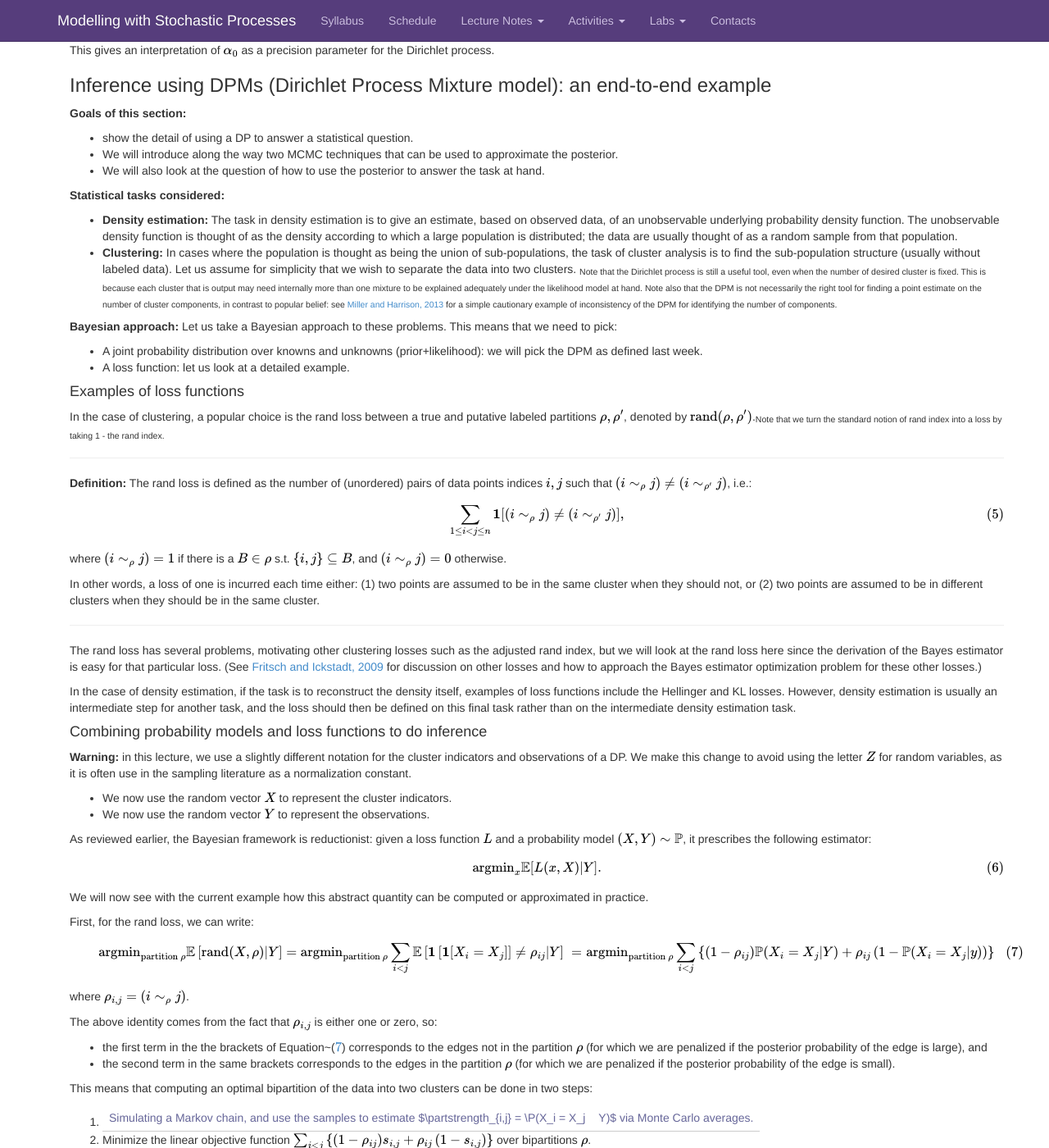
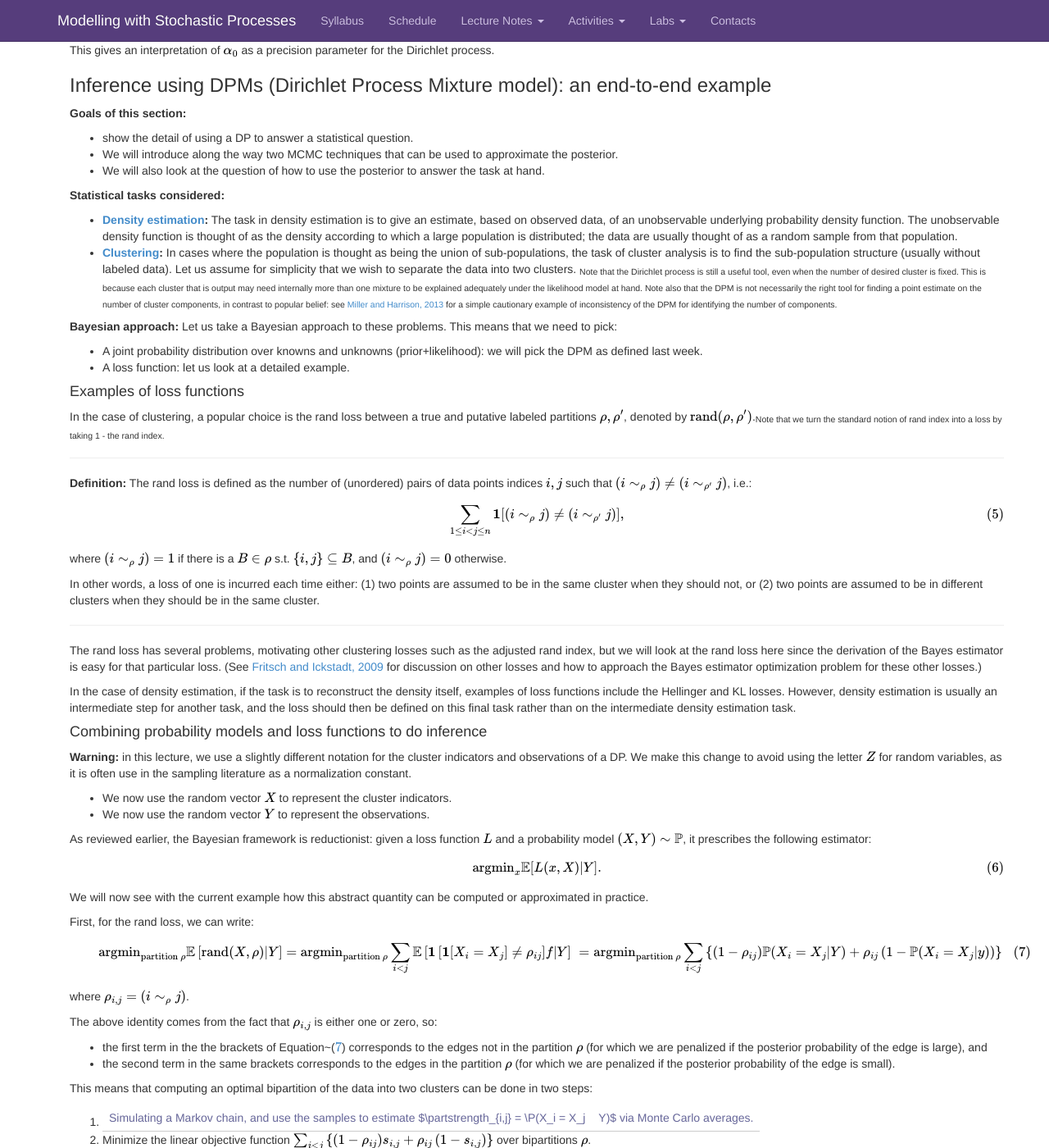
Before and after one commit to snowdj/stochastic_process_notes, a Jekyll site: the page built from _posts/2014-01-19-notes-lecture5.md, in a window 1280 px wide and 1400 px high, scrolled down 1061 px. Shown: the whole window at 82% size. Built offline with Jekyll 4.4.1, drawn with Linux system fonts in a browser that asks for light colours; nearby versions of some CDN libraries; Markdown is read by kramdown in place of the engine named in the settings; formulas are drawn with MathJax 3; comment, search, counter and statistics services are not loaded; some of the changed lines change nothing that is shown.

Commit message:
Inserted Links and fixed equation typo

```diff
--- a/_posts/2014-01-19-notes-lecture5.md
+++ b/_posts/2014-01-19-notes-lecture5.md
@@ -73,8 +73,8 @@ This gives an interpretation of $\alpha\_0$ as a precision parameter for the Dir
 
 **Statistical tasks considered:**
 
-- **Density estimation:** The task in density estimation is to give an estimate, based on observed data, of an unobservable underlying probability density function. The unobservable density function is thought of as the density according to which a large population is distributed; the data are usually thought of as a random sample from that population.
-- **Clustering:** In cases where the population is thought as being the union of sub-populations, the task of cluster analysis is to find the sub-population structure (usually without labeled data).  Let us assume for simplicity that we wish to separate the data into two clusters. <sub>Note that the Dirichlet process is still a useful tool, even when the number of desired cluster is fixed.  This is because each cluster that is output may need internally more than one mixture to be explained adequately under the likelihood model at hand. Note also that the DPM is not necessarily the right tool for finding a point estimate on the number of cluster components, in contrast to popular belief: see [Miller and Harrison, 2013](http://media.nips.cc/nipsbooks/nipspapers/paper_files/nips26/173.pdf) for a simple cautionary example of inconsistency of the DPM for identifying the number of components.</sub>
+- **[Density estimation](http://www.foxgo.net/uploads/2/1/3/8/2138775/foxgodensityestimation_for_statistics_and_data.pdf):** The task in density estimation is to give an estimate, based on observed data, of an unobservable underlying probability density function. The unobservable density function is thought of as the density according to which a large population is distributed; the data are usually thought of as a random sample from that population.
+- **[Clustering](http://www.norusis.com/pdf/SPC_v13.pdf):** In cases where the population is thought as being the union of sub-populations, the task of cluster analysis is to find the sub-population structure (usually without labeled data).  Let us assume for simplicity that we wish to separate the data into two clusters. <sub>Note that the Dirichlet process is still a useful tool, even when the number of desired cluster is fixed.  This is because each cluster that is output may need internally more than one mixture to be explained adequately under the likelihood model at hand. Note also that the DPM is not necessarily the right tool for finding a point estimate on the number of cluster components, in contrast to popular belief: see [Miller and Harrison, 2013](http://media.nips.cc/nipsbooks/nipspapers/paper_files/nips26/173.pdf) for a simple cautionary example of inconsistency of the DPM for identifying the number of components.</sub>
 
 **Bayesian approach:** Let us take a Bayesian approach to these problems.  This means that we need to pick:
 
@@ -119,7 +119,7 @@ We will now see with the current example how this abstract quantity can be compu
 First, for the rand loss, we can write:
 \\begin{eqnarray}
 \argmin\_{\textrm{partition }\rho} \E\left[\randindex(X, \rho)|Y\right] & = &
-\argmin\_{\textrm{partition }\rho} \sum\_{i<j} \E \left[\1 \left[\1[X\_i = X\_j]\right] \neq \rho\_{ij}|Y\right] \\\\
+\argmin\_{\textrm{partition }\rho} \sum\_{i<j} \E \left[\1 \left[\1[X\_i = X\_j] \neq \rho\_{ij}\right]f|Y\right] \\\\
 &=&\argmin\_{\textrm{partition }\rho} \sum\_{i<j} \left\\{(1-\rho\_{ij})\P(X\_i= X\_j|Y) + \rho\_{ij} \left(1- \P(X\_i = X\_j |y)\right)\right\\} \label{eq:loss-id}
 \\end{eqnarray}
 where $\rho\_{i,j} = (i \sim\_{\rho} j)$.
```
